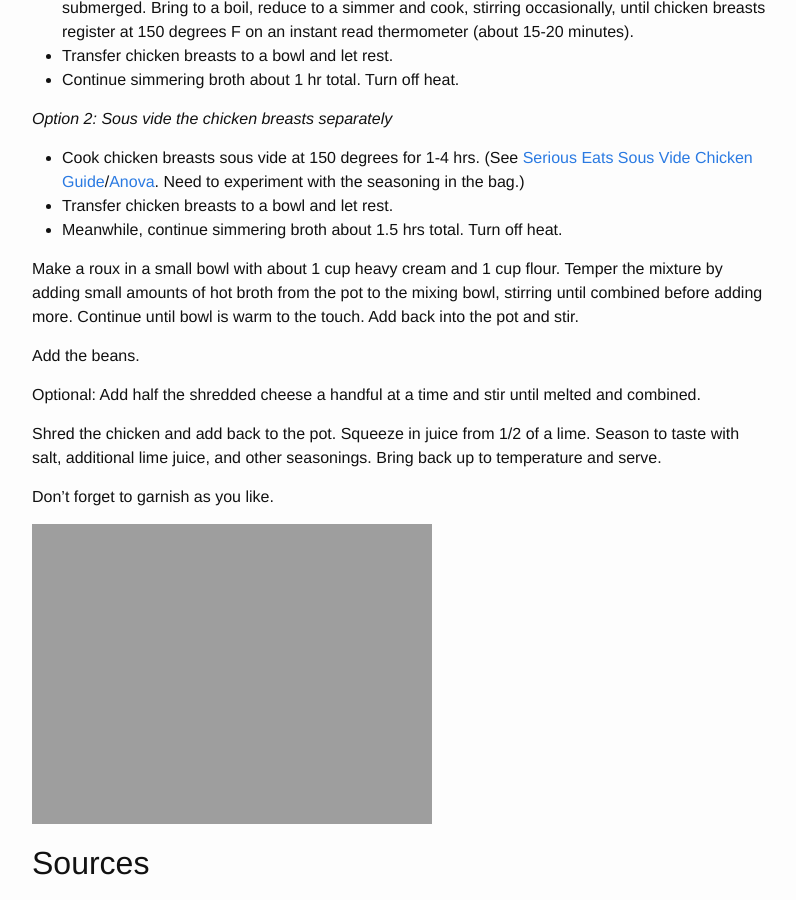
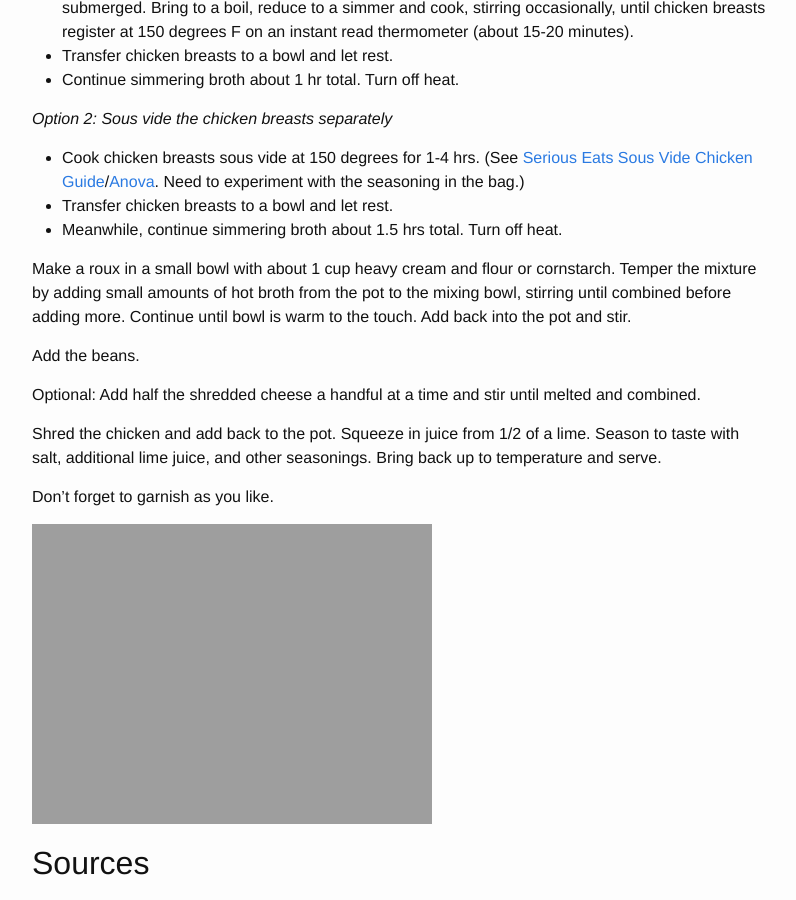
Before and after one commit to ardell/recipes, a Jekyll site: the page built from _posts/2018-11-29-white-chicken-chili.markdown, in a window 1280 px wide and 900 px high, scrolled down 2589 px. Shown: the whole window, without its empty margins (238-1034 px from the left). Built offline with Jekyll 4.4.1, drawn with Linux system fonts in a browser that asks for light colours; some of the changed text lies outside the part shown.

Commit message:
Update chicken chili recipe to optionally use corn starch to thicken instead of flour.

```diff
--- a/_posts/2018-11-29-white-chicken-chili.markdown
+++ b/_posts/2018-11-29-white-chicken-chili.markdown
@@ -19,7 +19,7 @@ Ingredients
 - 1 small lime
 - about 1 lb pepper jack cheese, shredded
 - 1 cup heavy cream
-- 1 cup flour
+- 1 cup flour or 1/2 cup cornstarch
 - 1.5 qt low sodium chicken stock
 - 1 tbspn ground cumin
 - 8 cloves minced garlic
@@ -64,7 +64,7 @@ Add the jar of green chile and combine. Add about 1 qt of chicken stock and stew
 - Transfer chicken breasts to a bowl and let rest.
 - Meanwhile, continue simmering broth about 1.5 hrs total. Turn off heat.
 
-Make a roux in a small bowl with about 1 cup heavy cream and 1 cup flour. Temper the mixture by adding small amounts of hot broth from the pot to the mixing bowl, stirring until combined before adding more. Continue until bowl is warm to the touch. Add back into the pot and stir.
+Make a roux in a small bowl with about 1 cup heavy cream and flour or cornstarch. Temper the mixture by adding small amounts of hot broth from the pot to the mixing bowl, stirring until combined before adding more. Continue until bowl is warm to the touch. Add back into the pot and stir.
 
 Add the beans.
 
```
